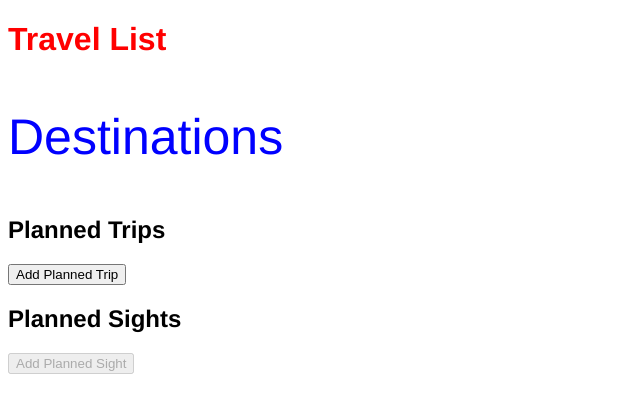
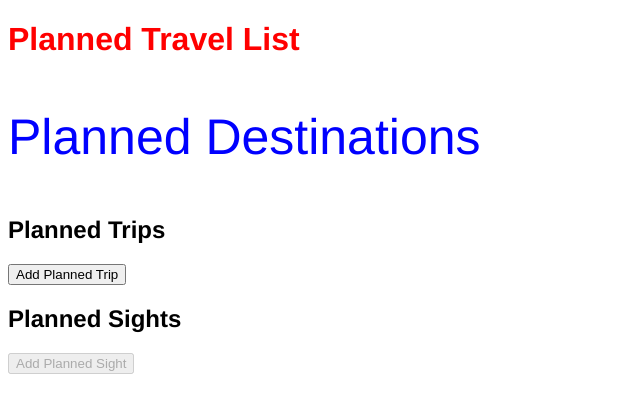
Before and after one commit to klGitbub/CapstoneProject, a website: page public/index.html in a window 1280 px wide. Shown: the whole page, without its empty margins (0-640 px from the left). Drawn offline with nearby package versions, Linux system fonts and the light colour scheme; no server answers.

Commit message:
New commit

```diff
--- a/public/index.html
+++ b/public/index.html
@@ -7,8 +7,8 @@
         <link rel="stylesheet" href="styles.css">
     </head>
     <body>
-        <h1>Travel List</h1>
-        <p>Destinations</p>
+        <h1>Planned Travel List</h1>
+        <p>Planned Destinations</p>
         <h2>Planned Trips</h2>
         <section id="add-planned-trips">
             <button id="addPlannedTrip">Add Planned Trip</button>
```
